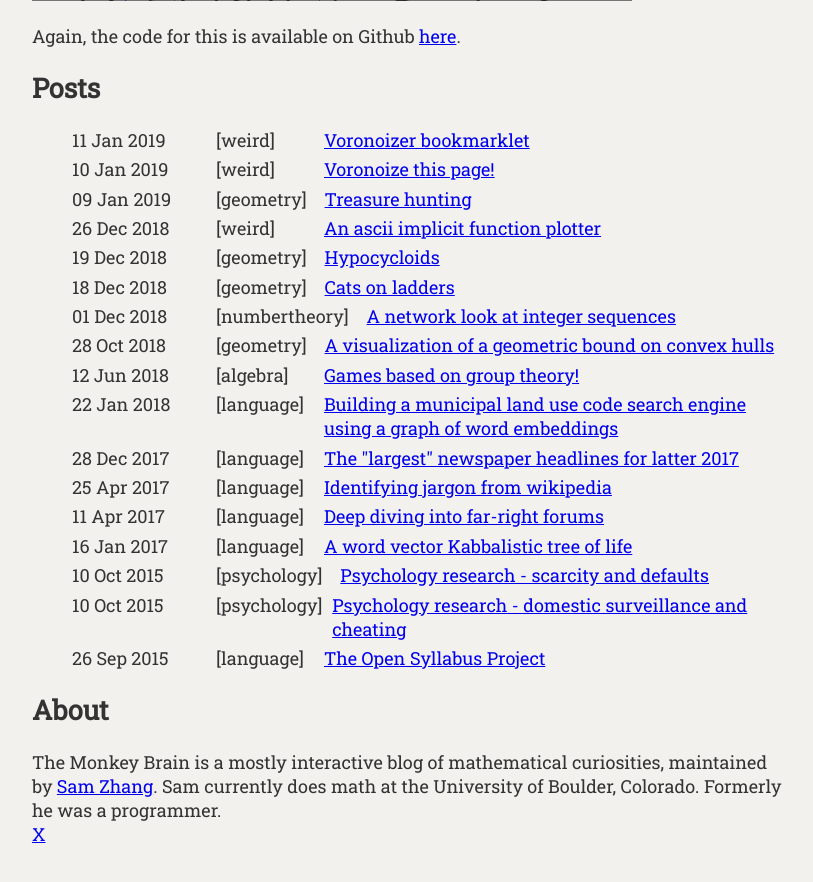
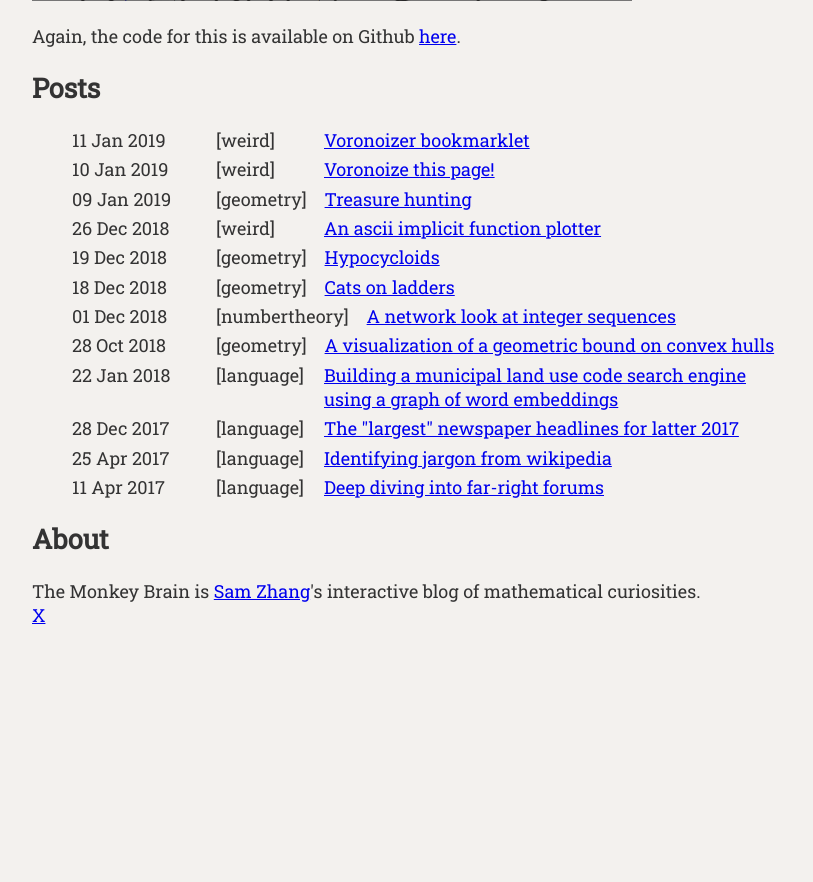
Before and after one commit to samzhang111/samzhang111.github.io, a Jekyll site: the page built from index.html, in a window 1280 px wide and 900 px high, scrolled down 1650 px. Shown: the top 882 px of the window, without its empty margins (230-1043 px from the left). Built offline with Jekyll 4.4.1, drawn with Linux system fonts in a browser that asks for light colours; nearby versions of some CDN libraries; after the commit the page ends 2331 px from its top, so only the background shows below that; some of the changed lines change nothing that is shown.

Commit message:
Only show newer posts in TOC

````diff
--- a/_includes/footer.html
+++ b/_includes/footer.html
@@ -1,11 +1,18 @@
     <div class="vertical-section"><h2>Posts</h2>
         <ul>
             {% for post in site.posts %}
+        {% capture postyear %} {{ post.date | date: '%Y' }} {% endcapture %}
+        {% assign postyear = postyear | plus: 0 %}
+
+        {% if postyear > 2016 %}
 	    <li class="row">
 		    <span class="date">{{ post.date | date_to_string }}</span>
 		    <span class="tag">[{{ post.tag }}]</span>
 		    <a class="title" href="{{ post.url }}">{{ post.title }}</a>
 	    </li>
+
+        {% endif %}
+
             {% endfor %}
         </ul>
     </div>
@@ -13,5 +20,5 @@
 	<h2>About</h2>
 	<div content>
 
-        The Monkey Brain is a mostly interactive blog of mathematical curiosities, maintained by <a href="/html/about">Sam Zhang</a>. Sam currently does math at the University of Boulder, Colorado. Formerly he was a programmer.
+        The Monkey Brain is <a href="/html/about">Sam Zhang</a>'s interactive blog of mathematical curiosities.
 	</div>
--- a/_posts/2017-01-16-sephirotic-tree.md
+++ /dev/null
@@ -1,99 +0,0 @@
----
-layout: post
-title: A word vector Kabbalistic tree of life
-date: 2017-01-16 21:05:00
-tag: language
----
-
-In the first chapter of [Visual Complexity: Mapping Patterns of Information](https://www.amazon.com/Visual-Complexity-Mapping-Patterns-Information/dp/1568989369), Manuel Lima explores  the symbolism of the "tree" across history and mythologies. One of those examples was the Kabbalistic tree of life, and the 10 _Sephiroth_ and 22 paths that connect them:
-
-![Kabbalistic tree of life](/images/sephirotic-tree.jpg?raw=true)
-
-The interpretations of the Kabbalah are profound and esoteric, and here is a brief summary I found online:
-
-> The Tree of Life can be thought of as a kind of spiritual electrical grid, fluid and dynamic, with each path a conduit for rays of Divine light, and each Sephira (emanation) a kind of “recharging station.” The current radiates simultaneously downward and upward, from God to man and vice versa.
-
-(via [this site](https://78revelationsaminute.wordpress.com/tag/sephiroth/))
-
-Forgive me -- my first (and irresistable) thought was, of course, to check what the Kabbalistic tree would have looked like if instead it had been constructed by a sentient English-language Wikipedia that produced each node by summing the word vectors of each of its "parent" nodes. I didn't attempt to follow the definitions recursively, or to make a graphic out of it... also, the words are slightly different on the version of the graphic I saw, excerpted from the book, than the closest image I could find online.
-
-```python
->>> w2v = gensim.models.Word2Vec.load('/home/sam/data/word2vec.bin')
->>> w2v.most_similar(positive=['crown', 'understanding', 'wisdom'])
-[('knowledge', 0.6604611873626709),
- ('understandings', 0.5606856346130371),
- ('compassion', 0.5548983216285706),
- ('humility', 0.5505481362342834),
- ('spirituality', 0.5481384992599487),
- ('intellect', 0.547366738319397),
- ('enlightened', 0.5395829081535339),
- ('insights', 0.5381983518600464),
- ('virtues', 0.5300473570823669),
- ('righteousness', 0.5270552635192871)]
->>> w2v.most_similar(positive=['wisdom', 'mercy'])
-[('compassion', 0.6991716623306274),
- ('god', 0.6622496247291565),
- ('divine', 0.6501489877700806),
- ('goodness', 0.6394760608673096),
- ('humility', 0.6371676325798035),
- ('kindness', 0.6344395875930786),
- ('merciful', 0.6176332235336304),
- ('blessed', 0.5986860990524292),
- ('virtues', 0.5865875482559204),
- ('righteousness', 0.5852228999137878)]
->>> w2v.most_similar(positive=['understanding', 'wisdom', 'power', 'mercy'])
-[('compassion', 0.6683579087257385),
- ('knowledge', 0.6467682123184204),
- ('goodness', 0.6005892753601074),
- ('humility', 0.5934966802597046),
- ('intellect', 0.5860059261322021),
- ('divine', 0.5844542980194092),
- ('god', 0.5809390544891357),
- ('spirituality', 0.5757241249084473),
- ('virtues', 0.5739660859107971),
- ('kindness', 0.5709549188613892)]
->>> w2v.most_similar(positive=['power', 'beauty'])
-[('pageant', 0.5011138319969177),
- ('beautiful', 0.5001429319381714),
- ('magnificence', 0.4852966070175171),
- ('beauties', 0.4808778762817383),
- ('elegance', 0.4804859161376953),
- ('electricity', 0.480072945356369),
- ('charm', 0.46535760164260864),
- ('grandeur', 0.463988721370697),
- ('glamour', 0.46390610933303833),
- ('natural', 0.4628627896308899)]
->>> w2v.most_similar(positive=['mercy', 'beauty'])
-[('beautiful', 0.5934549570083618),
- ('grace', 0.5787848234176636),
- ('compassion', 0.5566599369049072),
- ('blessed', 0.5549587607383728),
- ('goodness', 0.5435079336166382),
- ('kindness', 0.5386494398117065),
- ('beauties', 0.531730592250824),
- ('gracious', 0.5310201048851013),
- ('lovely', 0.5282090902328491),
- ('sorrow', 0.5231517553329468)]
->>> w2v.most_similar(positive=['beauty', 'glory', 'eternity'])
-[('eternal', 0.6972339749336243),
- ('everlasting', 0.6580407619476318),
- ('heaven', 0.6451823711395264),
- ('beautiful', 0.6184502840042114),
- ('splendor', 0.5999501347541809),
- ('heavenly', 0.5985769033432007),
- ('greatness', 0.5912061929702759),
- ('god', 0.591046154499054),
- ('forever', 0.5900967121124268),
- ('sorrow', 0.5879574418067932)]
->>> w2v.most_similar(positive=['foundation', 'glory', 'eternity'])
-[('eternal', 0.6702155470848083),
- ('everlasting', 0.6093697547912598),
- ('heaven', 0.5928328037261963),
- ('forever', 0.5868773460388184),
- ('greatness', 0.5695515275001526),
- ('god', 0.5680379271507263),
- ('immortality', 0.5462555885314941),
- ('spirit', 0.545385479927063),
- ('hope', 0.5385457873344421),
- ('splendor', 0.5371355414390564)]
-```
--- a/_posts/2018-06-12-group-games.md
+++ /dev/null
@@ -1,338 +0,0 @@
----
-layout: post
-title: Games based on group theory!
-date: 2018-06-12 12:00:00
-tag: algebra
----
-
-Although [many](https://en.wikipedia.org/wiki/Rubik%27s_Cube_group) [games](https://en.wikipedia.org/wiki/Mathematics_of_Sudoku#Sudokus_from_group_tables) have underlying group-theoretic interpretations, I wanted to design a game that:
-
-1) was not based on any particular group, and
-
-2) can give the player an intuitive sense of the group, without understanding group theory.
-
-So here's what I came up with.
-
-When you load up the game, you pick a particular group (in this case, the group S3 or D3, sometimes called D6):
-
-```
-Loading game with group D3
-
-		0	1	2	3	4
-
-0		c	c	d	.	d
-
-1		b	.	d	d	c
-
-2		b	d	c	a	.
-
-3		d	f	a	b	f
-
-4		b	d	b	b	d
-
-Your move (x1 y1 x2 y2), (r)epeat last move, (u)ndo or (q)uit:
-```
-
-The table you see is the board. The goal of the game is to make as many squares on the board the identity (represented as ".") as possible.
-
-On each move, you pick two adjacent squares to play.
-
-I haven't decided what the best gameplay is beyond that is, but the two variations I've played with are as follows:
-
-In the first, and the first square is left multiplied against the second square, and the second square's value is replaced by the result of that multiplication. For instance, in the above game, knowing that `a` is a rotation, and `b` is its inverse rotation, you could make the move `3 2 3 3` and see the following:
-
-```
-Your move (x1 y1 x2 y2), (r)epeat last move, (u)ndo or (q)uit: 3 2 3 3
-
-		0	1	2	3	4
-
-0		c	c	d	.	d
-
-1		b	.	d	d	c
-
-2		b	d	c	a	.
-
-3		d	f	a*	.*	f
-
-4		b	d	b	b	d
-
-
-Your move (x1 y1 x2 y2), (r)epeat last move, (u)ndo or (q)uit:
-```
-
-Clearly, you can never completely empty the board of non-identity elements unless you started with only non-identity elements, since we don't allow elements to multiply themselves.
-
-In the second mode of game play, the same multiplication happens, but the reverse one does as well -- the second element is right multiplied against the first one, and the first one is replaced by that output. In the case of an abelian operation like multiplying an element by its inverse, you see something like the following (starting from the same initial position as earlier, with the same move):
-
-```
-Your move (x1 y1 x2 y2), (r)epeat last move, (u)ndo or (q)uit: 3 2 3 3
-
-		0	1	2	3	4
-
-0		c	c	d	.	d
-
-1		b	.	d	d	c
-
-2		b	d	c	a	.
-
-3		d	f	.*	.*	f
-
-4		b	d	b	b	d
-
-
-Your move (x1 y1 x2 y2), (r)epeat last move, (u)ndo or (q)uit:
-```
-In this version, you can always end with an empty board if your group is abelian.
-
----
-
-Here is a play-through using the first method (one-way multiplication) and the cyclic group Z4:
-
-```
-Loading game with group Z4
-
-		0	1	2
-
-0		.	.	a
-
-1		c	b	.
-
-2		a	a	a
-
-
-Your move (x1 y1 x2 y2), (r)epeat last move, (u)ndo or (q)uit: 2 1 2 2
-
-		0	1	2
-
-0		.	.	a
-
-1		c	b	.
-
-2		a	a*	b*
-
-
-Your move (x1 y1 x2 y2), (r)epeat last move, (u)ndo or (q)uit: r
-
-		0	1	2
-
-0		.	.	a
-
-1		c	b	.
-
-2		a	a*	c*
-
-
-Your move (x1 y1 x2 y2), (r)epeat last move, (u)ndo or (q)uit: r
-
-		0	1	2
-
-0		.	.	a
-
-1		c	b	.
-
-2		a	a*	.*
-
-
-Your move (x1 y1 x2 y2), (r)epeat last move, (u)ndo or (q)uit: 2 0 1 0
-
-		0	1	2
-
-0		.	.	a
-
-1		.*	b	.
-
-2		a*	a	.
-
-
-Your move (x1 y1 x2 y2), (r)epeat last move, (u)ndo or (q)uit: 2 1 2 0
-
-		0	1	2
-
-0		.	.	a
-
-1		.	b	.
-
-2		b*	a*	.
-
-
-Your move (x1 y1 x2 y2), (r)epeat last move, (u)ndo or (q)uit: r
-
-		0	1	2
-
-0		.	.	a
-
-1		.	b	.
-
-2		c*	a*	.
-
-
-Your move (x1 y1 x2 y2), (r)epeat last move, (u)ndo or (q)uit: r
-
-		0	1	2
-
-0		.	.	a
-
-1		.	b	.
-
-2		.*	a*	.
-
-
-Your move (x1 y1 x2 y2), (r)epeat last move, (u)ndo or (q)uit: 1 1 2 1
-
-		0	1	2
-
-0		.	.	a
-
-1		.	b*	.
-
-2		.	c*	.
-
-
-Your move (x1 y1 x2 y2), (r)epeat last move, (u)ndo or (q)uit: r
-
-		0	1	2
-
-0		.	.	a
-
-1		.	b*	.
-
-2		.	a*	.
-
-
-Your move (x1 y1 x2 y2), (r)epeat last move, (u)ndo or (q)uit: r
-
-		0	1	2
-
-0		.	.	a
-
-1		.	b*	.
-
-2		.	c*	.
-
-(Multiplying "a" and "c" by "b" only loops it around a coset. Oops!)
-
-Your move (x1 y1 x2 y2), (r)epeat last move, (u)ndo or (q)uit: 2 1 1 1
-
-		0	1	2
-
-0		.	.	a
-
-1		.	a*	.
-
-2		.	c*	.
-
-
-Your move (x1 y1 x2 y2), (r)epeat last move, (u)ndo or (q)uit: r
-
-		0	1	2
-
-0		.	.	a
-
-1		.	.*	.
-
-2		.	c*	.
-
-
-Your move (x1 y1 x2 y2), (r)epeat last move, (u)ndo or (q)uit: 0 2 1 2
-
-		0	1	2
-
-0		.	.	a*
-
-1		.	.	a*
-
-2		.	c	.
-
-
-Your move (x1 y1 x2 y2), (r)epeat last move, (u)ndo or (q)uit: 1 2 2 2
-
-		0	1	2
-
-0		.	.	a
-
-1		.	.	a*
-
-2		.	c	a*
-
-
-Your move (x1 y1 x2 y2), (r)epeat last move, (u)ndo or (q)uit: 2 2 2 1
-
-		0	1	2
-
-0		.	.	a
-
-1		.	.	a
-
-2		.	.*	a*
-
-
-Your move (x1 y1 x2 y2), (r)epeat last move, (u)ndo or (q)uit: 1 2 2 2
-
-		0	1	2
-
-0		.	.	a
-
-1		.	.	a*
-
-2		.	.	b*
-
-
-Your move (x1 y1 x2 y2), (r)epeat last move, (u)ndo or (q)uit: r
-
-		0	1	2
-
-0		.	.	a
-
-1		.	.	a*
-
-2		.	.	c*
-
-
-Your move (x1 y1 x2 y2), (r)epeat last move, (u)ndo or (q)uit: r
-
-		0	1	2
-
-0		.	.	a
-
-1		.	.	a*
-
-2		.	.	.*
-
-Your move (x1 y1 x2 y2), (r)epeat last move, (u)ndo or (q)uit: 0 2 1 2
-
-		0	1	2
-
-0		.	.	a*
-
-1		.	.	b*
-
-2		.	.	.
-
-
-Your move (x1 y1 x2 y2), (r)epeat last move, (u)ndo or (q)uit: r
-
-		0	1	2
-
-0		.	.	a*
-
-1		.	.	c*
-
-2		.	.	.
-
-
-Your move (x1 y1 x2 y2), (r)epeat last move, (u)ndo or (q)uit: r
-You win!
-
-```
-
----
-
-Okay, so that was pretty easy. Maybe one way to make the game fun is to have established starting positions, and then the aim of the game would be to achieve a given end state _in the smallest number of moves_. Hm...
-
-Another desirable outcome would be if a way can be found to turn this into an exploration of emergent phenomena, like Conway's game of life. But I am having a hard time thinking of rules to perform the multiplications over and over again without imposing too many arbitrary restrictions. For instance, if the user were to select a single point, and the multiplications would "percolate" out, how would we decide which squares get precedence if there was a conflict?
-
-Also, I wrote my own really bad Group class to handle this game. Adding in SymPy would let us play with much bigger groups much (much) more quickly.
-
----
-
-To play what is currently available, see here: [https://github.com/samzhang111/groups-game](https://github.com/samzhang111/groups-game)
````
